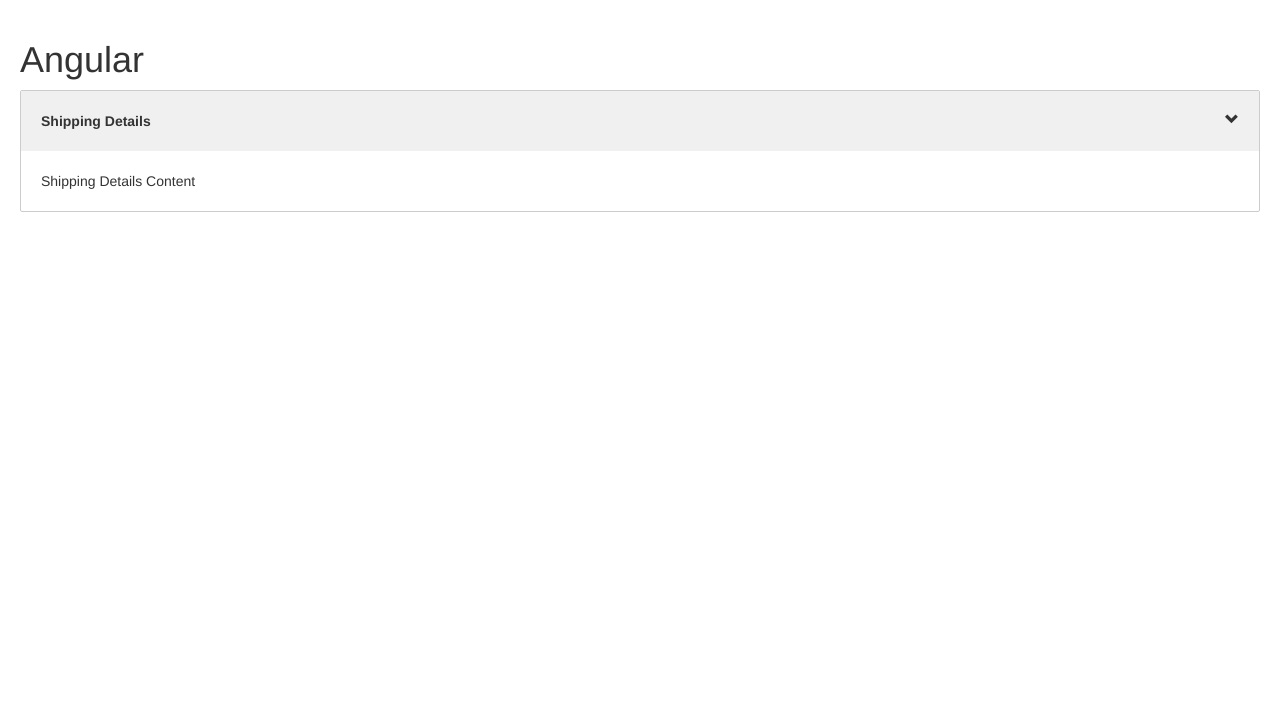
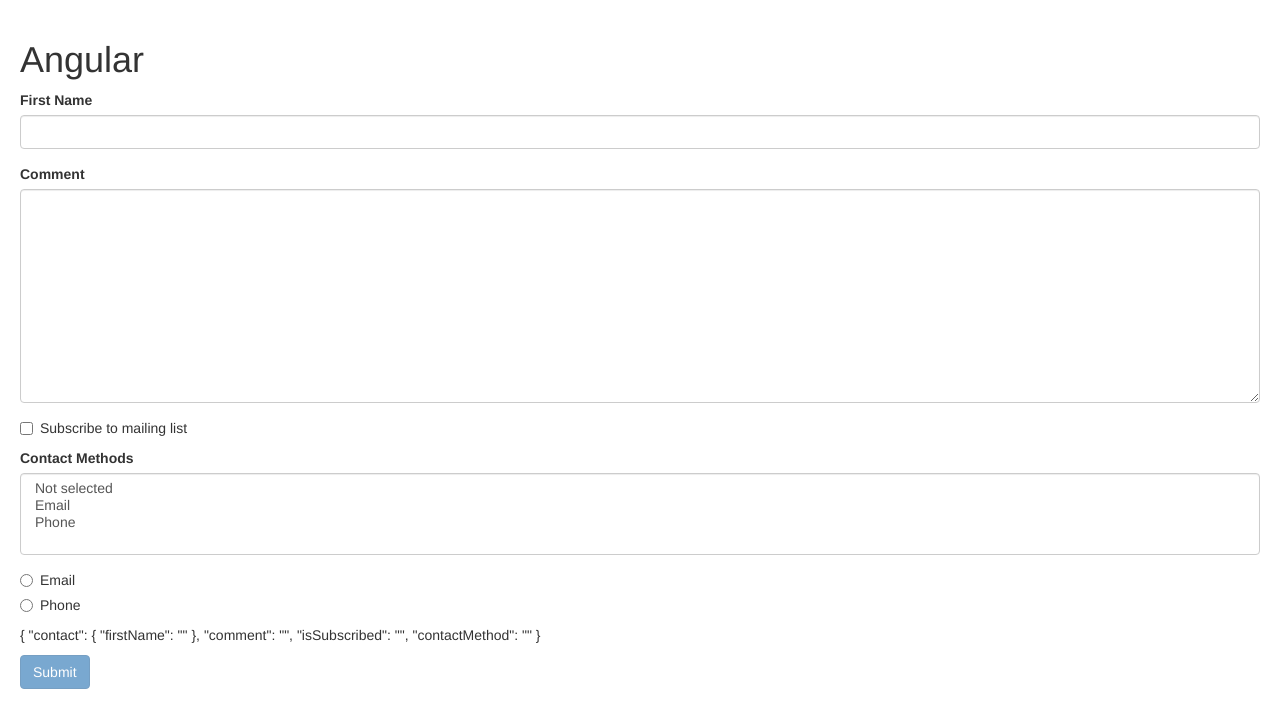
Before and after one commit to shivank24/angular-prac, an Angular app: page / in a window 1280 px wide. Shown: the top 728 px of the page. Built offline with nearby package versions, Linux system fonts and the light colour scheme.

Commit message:
PART 7: Template driven forms

```diff
--- a/src/app/app.component.html
+++ b/src/app/app.component.html
@@ -80,6 +80,8 @@
 
 <input type="text" appInputFormat [format]="'lower'"> -->
 
-<zippy title="Shipping Details">
+<!-- <zippy title="Shipping Details">
     Shipping Details Content
-</zippy>
+</zippy> -->
+
+<contact-form></contact-form>
--- a/src/app/app.module.ts
+++ b/src/app/app.module.ts
@@ -14,6 +14,7 @@
 import { LikesComponent } from './likes/likes.component';
 import { InputFormatDirective } from './input-format.directive';
 import { ZippyComponent } from './zippy/zippy.component';
+import { ContactFormComponent } from './contact-form/contact-form.component';
 
 @NgModule({
   declarations: [
@@ -26,7 +27,8 @@
     PanelComponent,
     LikesComponent,
     InputFormatDirective,
-    ZippyComponent
+    ZippyComponent,
+    ContactFormComponent
   ],
   imports: [
     BrowserModule,
--- /dev/null
+++ b/src/app/contact-form/contact-form.component.html
@@ -0,0 +1,39 @@
+<form #f="ngForm" (ngSubmit)="submit(f)">
+    <div ngModelGroup="contact" #contact="ngModelGroup">
+        <!-- <div *ngIf="!contact.valid">...</div> -->
+        <div class="form-group">
+            <label for="firstName">First Name</label>
+            <input required minlength="3" maxlength="10" pattern="banana" ngModel name="firstName" #firstName="ngModel" (click)="log(firstName)" id="firstName" type="text" class="form-control">
+            <div class="alert alert-danger" *ngIf="firstName.touched && !firstName.valid">
+                <div *ngIf="firstName.errors?.required">First Name is required.</div>
+                <div *ngIf="firstName.errors?.minlength">First Name requires min {{ firstName.errors?.minlength.requiredLength }} characters.</div>
+                <div *ngIf="firstName.errors?.pattern">Pattern {{ firstName.errors?.pattern.requiredPattern }} doesn't match</div>
+            </div>
+        </div>
+    </div>
+    <div class="form-group">
+        <label for="comment">Comment</label>
+        <textarea ngModel name="comment" id="comment" cols="30" rows="10" class="form-control"></textarea>
+    </div>
+
+    <div class="checkbox">
+        <label>
+            <input type="checkbox" ngModel name="isSubscribed"> Subscribe to mailing list
+        </label>
+    </div>
+    <div class="form-group">
+        <label for="contactMethod">Contact Methods</label>
+        <select multiple class="form-control" ngModel name="contactMethod" id="contactMethod">
+            <option value="">Not selected</option>
+            <option *ngFor="let method of contactMethods" [value]="method.id">{{ method.name }}</option>
+        </select>
+    </div>
+    <div *ngFor="let method of contactMethods" class="radio">
+        <label>
+            <input ngModel type="radio" name="contactMethod" [value]="method.id">
+            {{ method.name }}
+        </label>
+    </div>
+    <p> {{ f.value | json }} </p>
+    <button class="btn btn-primary" [disabled]="!f.valid">Submit</button>
+</form>
--- /dev/null
+++ b/src/app/contact-form/contact-form.component.ts
@@ -0,0 +1,29 @@
+import { Component, OnInit } from '@angular/core';
+
+@Component({
+  selector: 'contact-form',
+  templateUrl: './contact-form.component.html',
+  styleUrls: ['./contact-form.component.css']
+})
+export class ContactFormComponent{
+
+  contactMethods = [
+    {
+      id:1,
+      name: "Email"
+    },
+    {
+      id:2,
+      name: "Phone"
+    },
+  ]
+
+  log(x){
+    console.log(x);
+  }
+
+  submit(f){
+    console.log(f)
+    console.log(f.value)
+  }
+}
--- a/src/app/zippy/zippy.component.html
+++ b/src/app/zippy/zippy.component.html
@@ -1,10 +1,6 @@
 <div class="zippy">
     <div class="zippy-heading"
     [class.expanded]="isExpanded"
-
-    [ngClass]="{
-
-    }"
     (click)="toggle()"
     >
         {{ title }}
--- a/src/styles.css
+++ b/src/styles.css
@@ -3,3 +3,7 @@
 @import "~bootstrap/dist/css/bootstrap.css";
 
 body {padding: 20px;}
+
+.form-control.ng-touched.ng-invalid {
+    border: 2px solid red;
+}
```
Also changed, not shown: src/app/contact-form/contact-form.component.css (added), 1 other file (tests, documents, lock files or other folders).
